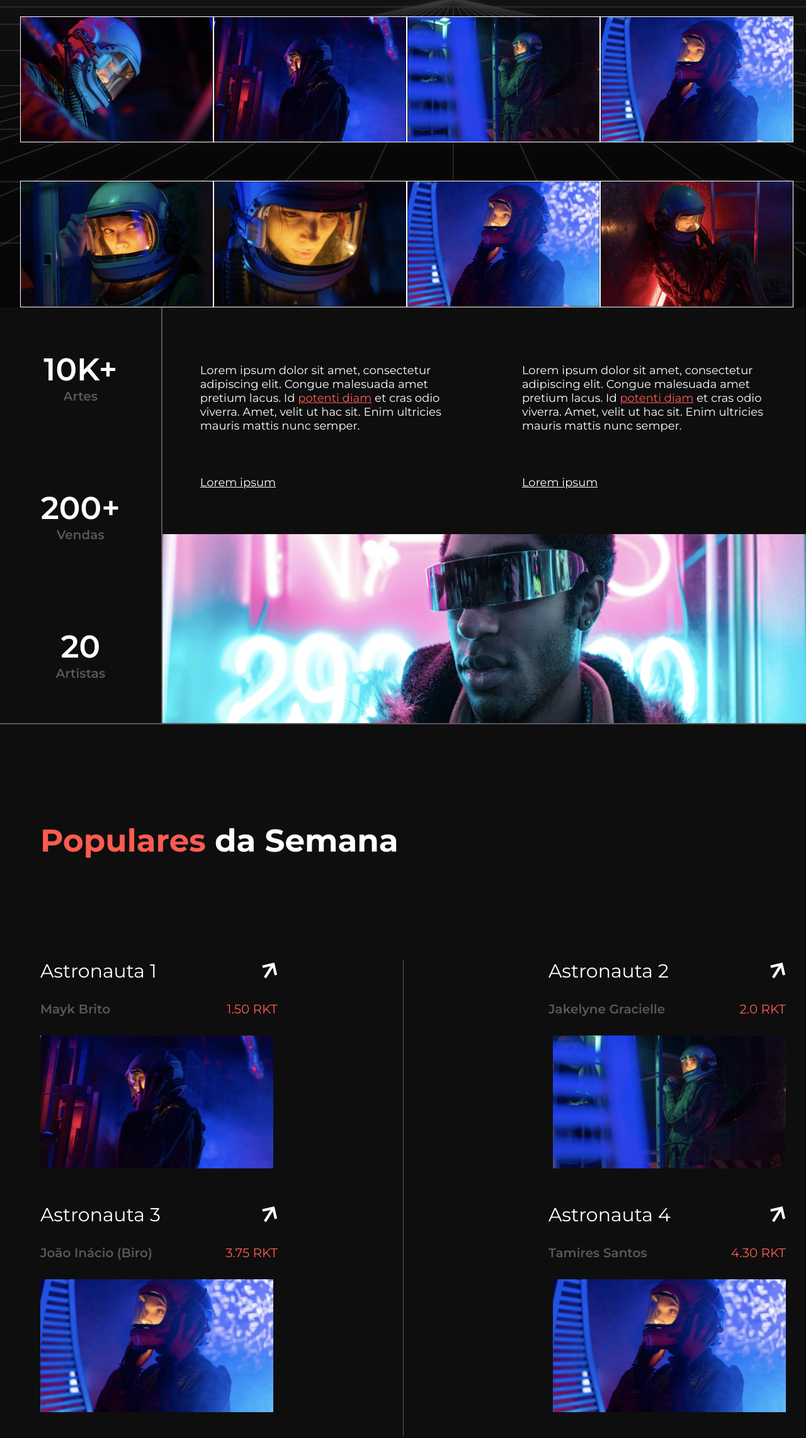
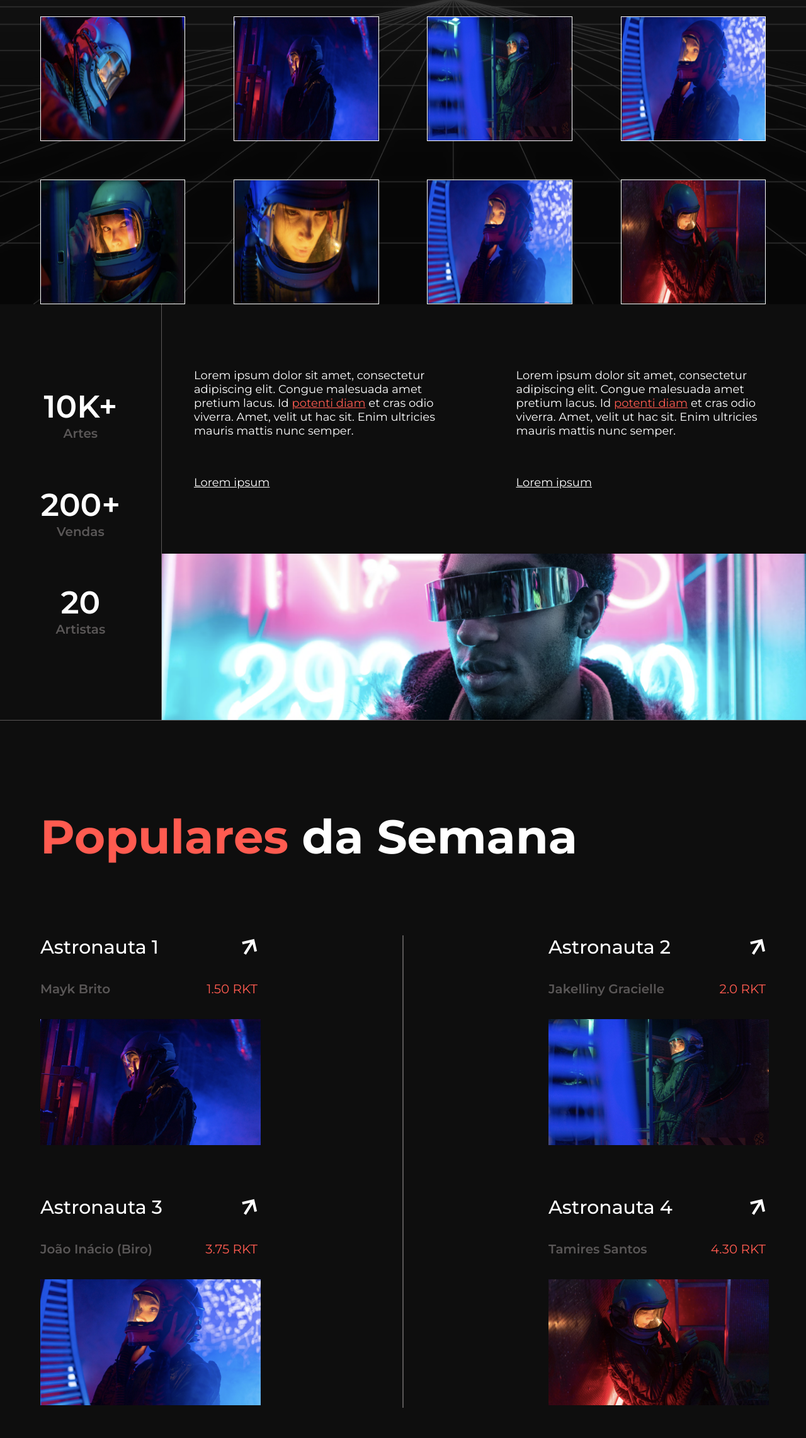
Before and after one commit to Jeanaraga/Pagina-de-NFT, a plain HTML site: page index.html in a window 1280 px wide. Shown: the part 517-2800 px from the top of the page at 63% size. Drawn offline with Linux system fonts and the light colour scheme.

Commit message:
Melhorando tudo

```diff
--- a/assets/css/style.css
+++ b/assets/css/style.css
@@ -40,9 +40,7 @@ li {
 
 
 /*** INICIO PARTE 1 DO SITE ***/
-
 /*** CABECALHO ***/
-
 
 
 
@@ -121,13 +119,19 @@ header {
 
 
 
-
 /*** FIM CABECALHO ***/
-
-/*** MAIN 1 ***/
 
 
 
+/*** MAIN 1 ***/
+.main-1 {
+    width: 100%;
+    height: 246px;
+    display: flex;
+    justify-content: center;
+    align-items: center;
+    margin-bottom: 100px;
+}
 
 .container-main-1 {
     width: 90%;
@@ -135,14 +139,10 @@ header {
     display: flex;
     justify-content: space-between;
     align-items: center;
-    margin: 0 auto 100px auto;
 }
 
-
-/*** DESCRICAO DA SECAO 1 ***/
-
 .descricao-main-1 {
-    width: 400px;
+    width: 20%;
     height: 100%;
     display: flex;
     flex-direction: column;
@@ -150,7 +150,7 @@ header {
     align-items: flex-start;
 }
 
-.descricao-main-1 P {
+.descricao-main-1 p {
     font-family: Montserrat;
     font-style: normal;
     font-weight: normal;
@@ -159,35 +159,25 @@ header {
     color: #FFFFFF;
 }
 
-.img-descricao-main-1 {
+.img-main-1 {
     display: flex;
-    flex-direction: row;
-    align-items: flex-end;
 }
 
-.span-descricao-main-1 {
+.spans-main-1 {
     display: flex;
     flex-direction: column;
+    justify-content: flex-end;
+    align-items: flex-start;
     font-family: Montserrat;
     font-style: normal;
-    font-weight: normal;
     font-size: 18px;
     line-height: 22px;
     color: #FFFFFF;
-
 }
 
-
-/*** DESCRICAO DA SECAO 1 ***/
-
 .titulo-main-1 {
-    width: 596px;
+    width: 40%;
     height: 100%;
-    display: flex;
-    align-items: flex-start;
-}
-
-.titulo-main-1 h2 {
     font-family: Montserrat;
     font-style: normal;
     font-weight: bold;
@@ -200,80 +190,80 @@ header {
     color: var(--color-logo);
 }
 
-.img-main-1 {
-    width: 200px;
-    height: 100%;
+.logo-main-1 {
+    width: 20%;
+}
+
+
+/*** FIM MAIN 1 ***/
+
+
+/*** GALERIA ***/
+
+
+.galeria {
+    width: 100%;
+    height: 457px;
     display: flex;
+    flex-direction: column;
+    justify-content: space-between;
     align-items: center;
 }
 
-
-
-
-
-/*** MAIN 1 ***/
-
-.container-galeria {
-    width: 95%;
-    height: 457px;
-    margin: 0 auto 5px auto;
-    display: flex;
-    flex-direction: column;
-    justify-content: space-between;
-}
-
-.img-galeria {
-    border: 1px solid #FFFFFF;
-    box-sizing: border-box;
-}
-
-.galeria-1 {
-    display: flex;
-    flex-direction: row;
-    justify-content: space-between;
-    margin-bottom: 60.5px;
-}
-
-.galeria-2 {
+.container-galeria-1 {
+    width: 90%;
+    height: 198px;
     display: flex;
     flex-direction: row;
     justify-content: space-between;
 }
 
+.quadrado {
+    width: 20%;
+    height: 198px;
+}
 
+.quadrado img {
+    width: 100%;
+    height: 100%;
+    border: 1px solid #FFFFFF;
+    box-sizing: border-box;
+}
 
-/*** FIM PARTE 1 DO SITE ***/
+/*** FIM GALERIA ***/
 
-
-
-
-/*** INICIO PARTE 2 DO SITE ***/
 
 /*** MAIN 2 ***/
 
-.container-main-2 {
-    background-color: var(--body-background);
+.main-2 {
     width: 100%;
     height: 660px;
+    background-color: var(--body-background);
     display: flex;
-    flex-direction: row;
-    align-items: center;
-    justify-content: space-between;
-    border-bottom: 2px solid #5A5757;
+    border-bottom: 1px solid #5a5757;
 }
 
 .container-1-main-2 {
+    width: 20%;
     height: 100%;
-    width: 20%;
-    border-right: 2px solid #5A5757;
+    border-right: 1px solid #5A5757;
     display: flex;
     flex-direction: column;
-    justify-content: space-around;
+    justify-content: center;
+    align-items: center;
+}
+
+.container-numeros{
+    width: 80%;
+    height: 60%;
+    display: flex;
+    flex-direction: column;
+    justify-content: space-between;
     align-items: center;
     text-align: center;
 }
 
-.numeros h3 {
+.numeros h2 {
     font-family: Montserrat;
     font-style: normal;
     font-weight: 600;
@@ -292,23 +282,23 @@ header {
 }
 
 .container-2-main-2 {
+    width: 80%;
+    height: 100%;
     display: flex;
     flex-direction: column;
-    justify-content: flex-end;
-    width: 80%;
 }
 
-.texto-container {
-    height: 355px;
+.container-3-main-2 {
+    width: 100%;
+    height: 60%;
     display: flex;
     flex-direction: row;
     justify-content: space-around;
     align-items: center;
 }
 
-.texto {
-    width: 391px;
-    height: 178px;
+.textos-container-3 {
+    width: 40%;
     font-family: Montserrat;
     font-style: normal;
     font-weight: normal;
@@ -317,40 +307,41 @@ header {
     color: #FFFFFF;
 }
 
-.texto p {
-    margin-bottom: 68px;
+.textos-container-3 p {
+    margin-bottom: 60px;
 }
 
-.texto a {
+.textos-container-3 a {
     color: var(--color-logo);
     text-decoration: underline;
 }
 
-.texto .link {
-    color: #fff;
+.textos-container-3 span a {
+    color: var(--text-color);
     text-decoration: underline;
 }
 
-.banner {
-    position: relative;
-    top: 4px;
+.container-4-main-2 {
+    width: 100%;
+    height: 40%;
 }
 
-.banner img {
+.container-4-main-2 img {
     width: 100%;
-    height: 300px;
+    height: 100%;
 }
 
+
 /*** FIM MAIN 2 ***/
+
 
 /*** MAIN 3 ***/
 
 .main-3 {
     width: 100%;
-    height: 1244px;
+    height: 1245px;
     background-color: var(--body-background);
     display: flex;
-    flex-direction: column;
     justify-content: center;
     align-items: center;
 }
@@ -358,74 +349,73 @@ header {
 .container-main-3 {
     width: 90%;
     height: 937px;
+    display: flex;
+    flex-direction: column;
+    justify-content: space-between;
 }
 
-.titulo-main-3 h2 {
+.titulo-main-3  {
     font-family: Montserrat;
     font-style: normal;
     font-weight: bold;
     font-size: 50px;
     line-height: 61px;
     color: var(--text-color);
-    margin-bottom: 158px;
 }
 
 .titulo-main-3 span {
-    color: var(--color-logo);
+    color: #ff5b50;
 }
 
-.astrounautas {
+.container-artistas {
+    width: 100%;
+    height: 80%;
     display: flex;
     flex-direction: row;
-
 }
 
-.populares-1 {
+.artistas-1 {
     width: 50%;
-    height: 757px;
-    border-right: 1px solid #5A5757;
-}
-
-.populares-2 {
-    display: flex;
-    flex-direction: column;
-    align-items: flex-end;
-}
-
-.populares-container {
-    width: 377px;
-    height: 337px;
-    margin-bottom: 50px;
+    height: 100%;
+    border-right: 0.5px solid #5a5757;
     display: flex;
     flex-direction: column;
     justify-content: space-between;
     align-items: flex-start;
-    padding-right: 250px;
 }
 
-.titulo-populares {
+.artistas-2 {
+    width: 50%;
+    height: 100%;
+    border-left: 0.5px solid #5a5757;
     display: flex;
-    flex-direction: row;
+    flex-direction: column;
     justify-content: space-between;
-    align-items: center;
-    width: 377px;
+    align-items: flex-end;
+}
+
+.arte {
+    width: 60%;
+    height: 337px;
+    display: flex;
+    flex-direction: column;
+    justify-content: space-between;
+}
+
+.titulo-arte {
+    display: flex;
+    justify-content: space-between;
     font-family: Montserrat;
     font-style: normal;
-    font-weight: normal;
+    font-weight: 500;
     font-size: 30px;
     line-height: 37px;
     color: #FFFFFF;
 }
 
-.nome-populares {
+.subtitulo-arte {
     display: flex;
-    flex-direction: row;
     justify-content: space-between;
-    align-items: center;
-    width: 377px;
-}
-
-.nome-populares p {
     font-family: Montserrat;
     font-style: normal;
     font-weight: 600;
@@ -434,7 +424,7 @@ header {
     color: #5A5757;
 }
 
-.nome-populares span {
+.subtitulo-arte span {
     font-family: Montserrat;
     font-style: normal;
     font-weight: normal;
@@ -443,61 +433,109 @@ header {
     color: #FF5B50;
 }
 
-.img-populares img {
-    width: 370px;
-}
-
-.populares-container-2 {
-    width: 377px;
+.arte-2 {
+    width: 60%;
     height: 337px;
-    margin-bottom: 50px;
     display: flex;
     flex-direction: column;
     justify-content: space-between;
-    align-items: flex-end;
-    padding-left: 230px;
 }
 
-.titulo-populares-2 {
+/*** FIM MAIN 3 ***/
+
+/*** MAIN 4 ***/
+
+
+.main-4 {
+    width: 100%;
+    height: 830px;
+    background-color: var(--body-background);
+    display: flex;
+    justify-content: center;
+    align-items: center;
+}
+
+.container-main-4 {
+    width: 90%;
+    height: 682px;
+    display: flex;
+    flex-direction: column;
+    justify-content: space-between;
+    align-items: center;
+}
+
+.titulo-main-4 {
+    font-family: Montserrat;
+    font-style: normal;
+    font-weight: bold;
+    font-size: 50px;
+    line-height: 61px;
+    color: var(--color-logo);
+}
+
+.titulo-main-4 span {
+    color: #FFFFFF;
+}
+
+.artistas-main-4 {
+    width: 100%;
+    height: 411px;
+    display: flex;
+    flex-direction: column;
+    justify-content: space-between;
+}
+
+.artistas-container {
+    width: 100%;
+    height: 36.5%;
     display: flex;
     flex-direction: row;
     justify-content: space-between;
+}
+
+.bloco-artistas {
+    width: 30%;
+    height: 100%;
+    background-color: var(--card-color);
+    display: flex;
+    justify-content: space-around;
     align-items: center;
-    width: 377px;
+}
+
+.bloco-artistas:hover {
+    background-color: var(--color-logo);
+    color: #FFFFFF;
+    cursor: pointer;
+}
+
+.descricao-artista p {
     font-family: Montserrat;
     font-style: normal;
-    font-weight: normal;
-    font-size: 30px;
-    line-height: 37px;
+    font-weight: 500;
+    font-size: 20px;
+    line-height: 24px;
     color: #FFFFFF;
+    margin-bottom: 10px;
 }
 
-.nome-populares-2 {
-    display: flex;
-    flex-direction: row;
-    justify-content: space-between;
-    align-items: center;
-    width: 377px;
+.descricao-artista span {
+    font-family: Montserrat;
+    font-style: normal;
+    font-weight: 500;
+    font-size: 20px;
+    line-height: 24px;
+    color: #FF5B50;
 }
 
-.nome-populares-2 p {
-    font-family: Montserrat;
-    font-style: normal;
-    font-weight: 600;
-    font-size: 20px;
-    line-height: 24px;
-    color: #5A5757;
-}
-
-.nome-populares-2 span {
+.footer-main-4 span {
     font-family: Montserrat;
     font-style: normal;
     font-weight: normal;
     font-size: 20px;
     line-height: 24px;
-    color: #FF5B50;
+    color: #FFFFFF;
+    margin-right: 10px;
 }
 
-.img-populares-2 img {
-    width: 370px;
-}
+
+/*** FIM MAIN 4 ***/
--- a/index.html
+++ b/index.html
@@ -29,151 +29,231 @@
         </div>
     </header>
 
-    <section>
+    <div class="main-1">
         <div class="container-main-1">
             <div class="descricao-main-1">
-                <div class="p-descricao-main-1">
-                    <p>Mercado digital para colecionáveis em criptos e tokens não fungível (NFT).Compre, venda e descubra ativos digitais exclusivos para você.</p>
+                <div class="p-main-1">
+                    <p>Mercado digital para colecionáveis em criptos e tokens não fungível (NFT). Compre, venda e descubra ativos digitais exclusivos para você.</p>
                 </div>
-                <div class="img-descricao-main-1">
-                    <img src="./assets/img/group-avarts.png" alt="Grupo de Avatares">
-                    <div class="span-descricao-main-1">
+                <div class="img-main-1">
+                    <img src="./assets/img/group-avarts.png" alt="Grupo de Avatar">
+                    <div class="spans-main-1">
                         <span><b>+10</b></span>
                         <span>Artistas selecionados</span>
                     </div>
                 </div>
             </div>
             <div class="titulo-main-1">
-                <h2>Descubra a verdadeira arte digital e colecione diversas <span>NFTs</span></h2>
+                <p>Descubra a verdadeira arte digital e colecione diversas <span>NFTs</span></p>
             </div>
-            <div class="img-main-1">
-                <img src="./assets/img/badge.svg" alt="badge">
+            <div class="logo-main-1">
+                <img src="./assets/img/badge.svg" alt="Badge">
             </div>
         </div>
-    </section>
+    </div>
 
-    <section>
-        <div class="container-galeria">
-            <div class="galeria-1">
-                <img src="./assets/img/galeria-1.png" alt="Galeria 1" class="img-galeria">
-                <img src="./assets/img/galeria-2.png" alt="Galeria 2" class="img-galeria">
-                <img src="./assets/img/galeria-3.png" alt="Galeria 3" class="img-galeria">
-                <img src="./assets/img/galeria-4.png" alt="Galeria 4" class="img-galeria">
+    <div class="galeria">
+        <div class="container-galeria-1">
+            <div class="quadrado">
+                <img src="./assets/img/galeria-1.png" alt="">
             </div>
-            <div class="galeria-2">
-                <img src="./assets/img/galeria-5.png" alt="Galeria 5" class="img-galeria">
-                <img src="./assets/img/galeria-6.png" alt="Galeria 6" class="img-galeria">
-                <img src="./assets/img/galeria-7.png" alt="Galeria 7" class="img-galeria">
-                <img src="./assets/img/galeria-8.png" alt="Galeria 8" class="img-galeria">
+            <div class="quadrado">
+                <img src="./assets/img/galeria-2.png" alt="">
+            </div>
+            <div class="quadrado">
+                <img src="./assets/img/galeria-3.png" alt="">
+            </div>
+            <div class="quadrado">
+                <img src="./assets/img/galeria-4.png" alt="">
             </div>
         </div>
-    </section>
-    <!--- PARTE 1 DO SITE -->
+        <div class="container-galeria-1">
+            <div class="quadrado">
+                <img src="./assets/img/galeria-5.png" alt="">
+            </div>
+            <div class="quadrado">
+                <img src="./assets/img/galeria-6.png" alt="">
+            </div>
+            <div class="quadrado">
+                <img src="./assets/img/galeria-7.png" alt="">
+            </div>
+            <div class="quadrado">
+                <img src="./assets/img/galeria-8.png" alt="">
+            </div>
+        </div>
+    </div>
 
-    <!-- PARTE 2 DO SITE -->
-
-    <main>
-        <div class="container-main-2">
+    <div class="main-2">
         <div class="container-1-main-2">
+            <div class="container-numeros">
                 <div class="numeros">
-                    <h3>10K+</h3>
+                    <h2>10K+</h2>
                     <span>Artes</span>
                 </div>
                 <div class="numeros">
-                    <h3>200+</h3>
+                    <h2>200+</h2>
                     <span>Vendas</span>
                 </div>
                 <div class="numeros">
-                    <h3>20</h3>
+                    <h2>20</h2>
                     <span>Artistas</span>
                 </div>
             </div>
+        </div>
         <div class="container-2-main-2">
-                <div class="texto-container">
-                    <div class="texto">
+            <div class="container-3-main-2">
+                <div class="textos-container-3">
                     <p>Lorem ipsum dolor sit amet, consectetur adipiscing elit. Congue malesuada amet pretium lacus. Id <a href="">potenti diam</a> et cras odio viverra. Amet, velit ut hac sit. Enim ultricies mauris mattis nunc semper.</p>
-                        <p><a href="" class="link">Lorem ipsum</a></p>
+                    <span><a href="">Lorem ipsum</a></span>
                 </div>
-                    <div class="texto">
+                <div class="textos-container-3">
                     <p>Lorem ipsum dolor sit amet, consectetur adipiscing elit. Congue malesuada amet pretium lacus. Id <a href="">potenti diam</a> et cras odio viverra. Amet, velit ut hac sit. Enim ultricies mauris mattis nunc semper.</p>
-                        <p><a href="" class="link">Lorem ipsum</a></p>
+                    <span><a href="">Lorem ipsum</a></span>
                 </div>
             </div>
-                <div class="banner">
+            <div class="container-4-main-2">
                 <img src="./assets/img/banner.png" alt="">
             </div>
         </div>
     </div>
+
     <div class="main-3">
         <div class="container-main-3">
             <div class="titulo-main-3">
-                    <h2><span>Populares </span>da Semana</h2>
+                <h2><span>Populares</span> da Semana</h2>
             </div>
-                <div class="astrounautas">
-                    <div class="populares-1">
-                        <div class="populares-container">
-                            <div class="titulo-populares">
-                                <span>Astronauta 1</span>
-                                <img src="./assets/img/arrow-white.svg" alt="Arrow White">
+            <div class="container-artistas">
+                <div class="artistas-1">
+                    <div class="arte">
+                        <div class="titulo-arte">
+                            <p>Astronauta 1</p>
+                            <img src="./assets/img/arrow-white.svg" alt="">
                         </div>
-                            <div class="nome-populares">
+                        <div class="subtitulo-arte">
                             <p>Mayk Brito</p>
                             <span>1.50 RKT</span>
                         </div>
-                            <div class="img-populares">
-                                <img src="./assets/img/astronauta 1.png" alt="Astronauta 1">
+                        <div class="img-arte">
+                            <img src="./assets/img/astronauta 1.png" alt="">
                         </div>
                     </div>
-                        <div class="populares-container">
-                            <div class="titulo-populares">
-                                <span>Astronauta 3</span>
-                                <img src="./assets/img/arrow-white.svg" alt="Arrow White">
+                    <div class="arte">
+                        <div class="titulo-arte">
+                            <p>Astronauta 3</p>
+                            <img src="./assets/img/arrow-white.svg" alt="">
                         </div>
-                            <div class="nome-populares">
+                        <div class="subtitulo-arte">
                             <p>João Inácio (Biro)</p>
                             <span>3.75 RKT</span>
                         </div>
-                            <div class="img-populares">
-                                <img src="./assets/img/astronauta-3.png" alt="Astronauta 3">
+                        <div class="img-arte">
+                            <img src="./assets/img/astronauta-3.png" alt="">
                         </div>
                     </div>
                 </div>
-                    <div class="populares-2">
-                        <div class="populares-container-2">
-                            <div class="titulo-populares-2">
-                                <span>Astronauta 2</span>
-                                <img src="./assets/img/arrow-white.svg" alt="Arrow White">
+                <div class="artistas-2">
+                    <div class="arte-2">
+                        <div class="titulo-arte">
+                            <p>Astronauta 2</p>
+                            <img src="./assets/img/arrow-white.svg" alt="">
                         </div>
-                            <div class="nome-populares-2">
-                                <p>Jakelyne Gracielle</p>
+                        <div class="subtitulo-arte">
+                            <p>Jakelliny Gracielle</p>
                             <span>2.0 RKT</span>
                         </div>
-                            <div class="img-populares-2">
-                                <img src="./assets/img/astronauta-2.png" alt="Astronauta 2">
+                        <div class="img-arte">
+                            <img src="./assets/img/astronauta-2.png" alt="">
                         </div>
                     </div>
-                        <div class="populares-container-2">
-                            <div class="titulo-populares-2">
-                                <span>Astronauta 4</span>
-                                <img src="./assets/img/arrow-white.svg" alt="Arrow White">
+                    <div class="arte-2">
+                        <div class="titulo-arte">
+                            <p>Astronauta 4</p>
+                            <img src="./assets/img/arrow-white.svg" alt="">
                         </div>
-                            <div class="nome-populares-2">
+                        <div class="subtitulo-arte">
                             <p>Tamires Santos</p>
                             <span>4.30 RKT</span>
                         </div>
-                            <div class="img-populares-2">
-                                <img src="./assets/img/astronauta-3.png" alt="Astronauta 3">
+                        <div class="img-arte">
+                            <img src="./assets/img/astronauta-4.png" alt="">
                         </div>
                     </div>
                 </div>
             </div>
         </div>
     </div>
-    </main>
 
-    <!-- PARTE 2 DO SITE -->
-
-
+    <div class="main-4">
+        <div class="container-main-4">
+            <div class="titulo-main-4">
+                <h2><span>Melhores </span>Artistas</h2>
+            </div>
+            <div class="artistas-main-4">
+                <div class="artistas-container">
+                    <div class="bloco-artistas">
+                        <div class="img-artista">
+                            <img src="./assets/img/artista-1.png" alt="">
+                        </div>
+                        <div class="descricao-artista">
+                            <p>Mayk Brito</p>
+                            <span>80 Fotografias</span>
+                        </div>
+                    </div>
+                    <div class="bloco-artistas">
+                        <div class="img-artista">
+                            <img src="./assets/img/artista-2.png" alt="">
+                        </div>
+                        <div class="descricao-artista">
+                            <p>Jakeliny G.</p>
+                            <span>99 Fotografias</span>
+                        </div>
+                    </div>
+                    <div class="bloco-artistas">
+                        <div class="img-artista">
+                            <img src="./assets/img/artista-3.png" alt="">
+                        </div>
+                        <div class="descricao-artista">
+                            <p>João I. (Biro)</p>
+                            <span>50 Fotografias</span>
+                        </div>
+                    </div>
+                </div>
+                <div class="artistas-container">
+                    <div class="bloco-artistas">
+                        <div class="img-artista">
+                            <img src="./assets/img/artista-4.png" alt="">
+                        </div>
+                        <div class="descricao-artista">
+                            <p>Tamires Santos</p>
+                            <span>43 Fotografias</span>
+                        </div>
+                    </div>
+                    <div class="bloco-artistas">
+                        <div class="img-artista">
+                            <img src="./assets/img/artista-5.png" alt="">
+                        </div>
+                        <div class="descricao-artista">
+                            <p>Ana Silva</p>
+                            <span>28 Fotografias</span>
+                        </div>
+                    </div>
+                    <div class="bloco-artistas">
+                        <div class="img-artista">
+                            <img src="./assets/img/artista-6.png" alt="">
+                        </div>
+                        <div class="descricao-artista">
+                            <p>Diego F.</p>
+                            <span>20 Fotografias</span>
+                        </div>
+                    </div>
+                </div>
+            </div>
+            <div class="footer-main-4">
+                <span>Ver todos os artistas</span>
+                <img src="./assets/img/arrow-orange.svg" alt="">
+            </div>
+        </div>
+    </div>
 
 </body>
 </html>
```
Lines whose indentation alone changed are shown as unchanged.
